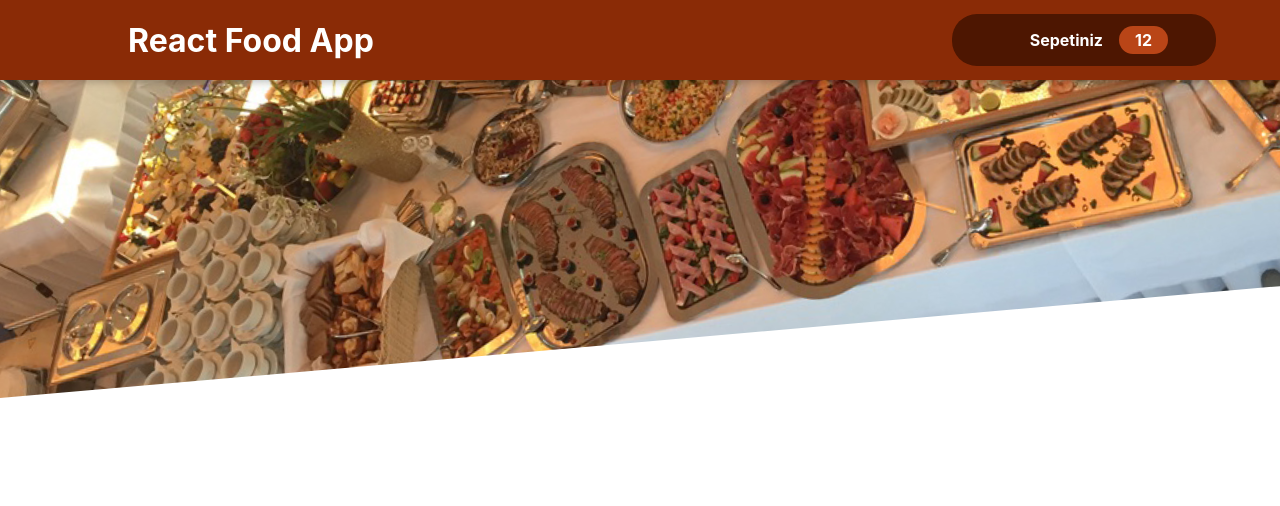
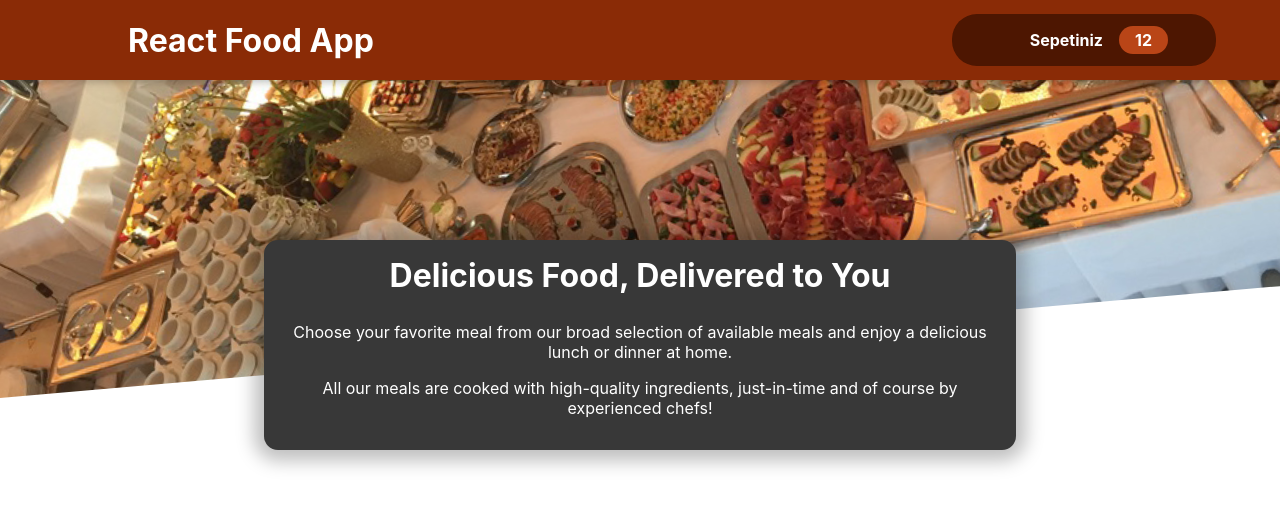
Before and after one commit to java2e/mkk-react-edu-2, a React (Create React App) app: page / in a window 1280 px wide. Shown: the top 506 px of the page. Built offline with nearby package versions, Linux system fonts and the light colour scheme.

Commit message:
add meals component and css

```diff
--- a/src/App.js
+++ b/src/App.js
@@ -1,11 +1,15 @@
 import logo from './logo.svg';
 import './App.css';
 import Header from './components/Layout/Header';
+import Meals from './components/Meals/Meals';
 
 function App() {
   return (
     <div>
      <Header />
+     <main>
+       <Meals />
+     </main>
      </div>
   );
 }
--- /dev/null
+++ b/src/components/Meals/Meals.js
@@ -0,0 +1,17 @@
+
+import { Fragment } from "react";
+import MealsSummary from "./MealsSummary";
+
+const Meals =()=>{
+
+    return(
+        <Fragment>
+
+        <MealsSummary />
+
+        </Fragment>
+    )
+
+}
+
+export default Meals;
--- /dev/null
+++ b/src/components/Meals/MealsSummary.js
@@ -0,0 +1,23 @@
+
+
+import classes from './MealsSummary.module.css';
+
+const MealsSummary = () => {
+
+    return (
+
+        <section className={classes.summary}>
+            <h2>Delicious Food, Delivered to You</h2>
+            <p>
+                Choose your favorite meal from our broad selection of available meals
+                and enjoy a delicious lunch or dinner at home.
+            </p>
+            <p>
+                All our meals are cooked with high-quality ingredients, just-in-time and
+                of course by experienced chefs!
+            </p>
+        </section>
+    );
+}
+
+export default MealsSummary;
--- /dev/null
+++ b/src/components/Meals/MealsSummary.module.css
@@ -0,0 +1,18 @@
+.summary {
+    text-align: center;
+    max-width: 45rem;
+    width: 90%;
+    margin: auto;
+    margin-top: -10rem;
+    position: relative;
+    background-color: #383838;
+    color: white;
+    border-radius: 14px;
+    padding: 1rem;
+    box-shadow: 0 1px 18px 10px rgba(0, 0, 0, 0.25);
+  }
+
+  .summary h2 {
+    font-size: 2rem;
+    margin-top: 0;
+  }
```
